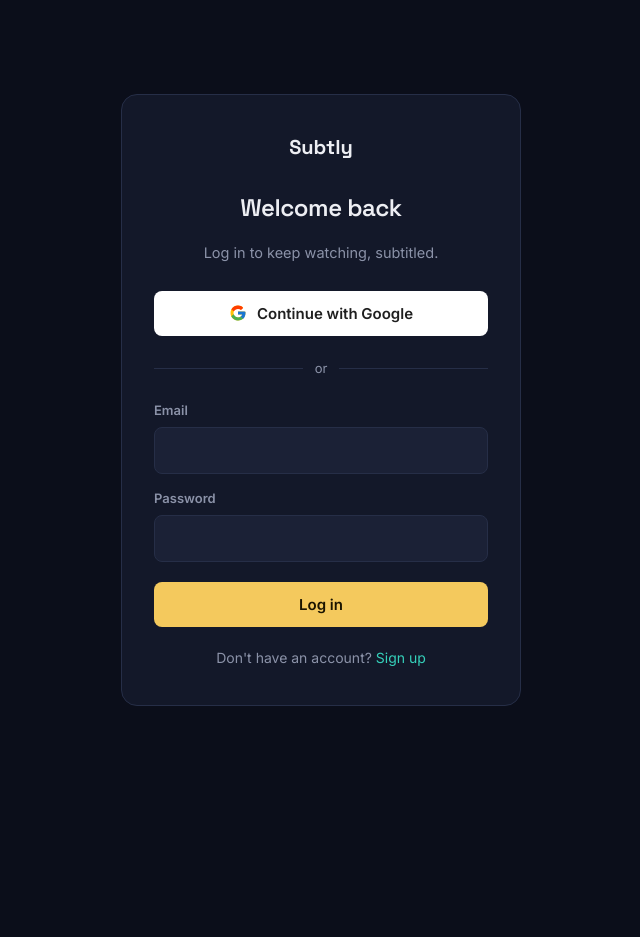
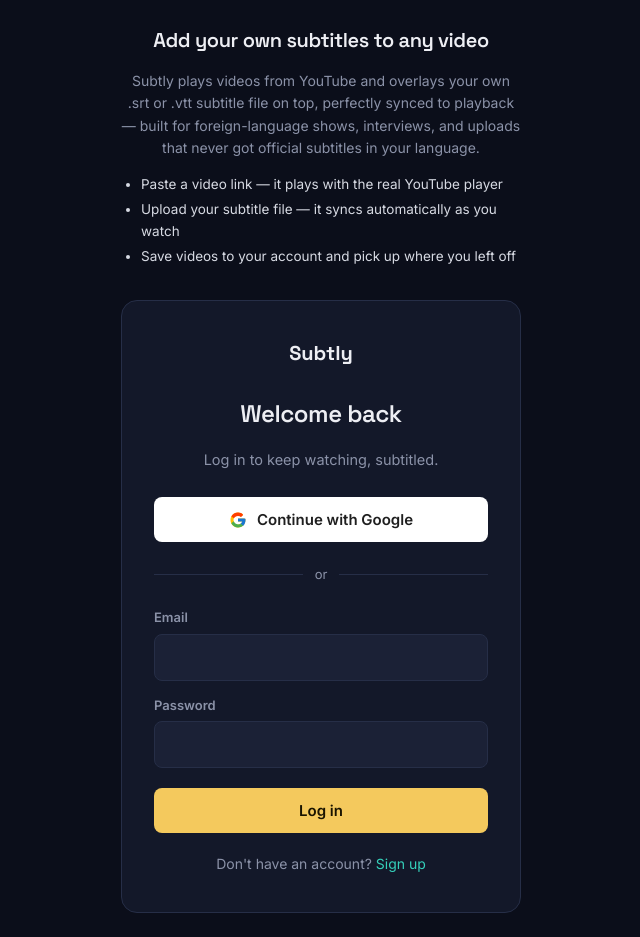
Before and after one commit to martins212/Subtly, a plain HTML site: page login.html in a window 1280 px wide. Shown: the whole page, without its empty margins (319-959 px from the left). Before the commit the page ends 800 px from the top, so only its background shows below. Drawn offline with Linux system fonts and the light colour scheme; no server answers.

Commit message:
Update login.html

```diff
--- a/login.html
+++ b/login.html
@@ -14,10 +14,35 @@
   .auth-wrap {
     min-height: 100vh;
     display: flex;
+    flex-direction: column;
     align-items: center;
     justify-content: center;
     padding: 24px;
+    gap: 28px;
   }
+  .auth-intro {
+    max-width: 400px;
+    text-align: center;
+  }
+  .auth-intro h2 {
+    font-size: 20px;
+    margin-bottom: 10px;
+  }
+  .auth-intro p {
+    color: var(--muted);
+    font-size: 14px;
+    line-height: 1.6;
+    margin-bottom: 14px;
+  }
+  .auth-intro ul {
+    text-align: left;
+    color: #d7dae3;
+    font-size: 13.5px;
+    padding-left: 20px;
+    margin: 0;
+    display: inline-block;
+  }
+  .auth-intro li { margin-bottom: 4px; }
   .auth-card {
     width: 100%;
     max-width: 400px;
@@ -72,6 +97,19 @@
 <body>
 
 <div class="auth-wrap">
+  <div class="auth-intro">
+    <h2>Add your own subtitles to any video</h2>
+    <p>
+      Subtly plays videos from YouTube and overlays your own .srt or .vtt subtitle file on top,
+      perfectly synced to playback — built for foreign-language shows, interviews, and uploads that
+      never got official subtitles in your language.
+    </p>
+    <ul>
+      <li>Paste a video link — it plays with the real YouTube player</li>
+      <li>Upload your subtitle file — it syncs automatically as you watch</li>
+      <li>Save videos to your account and pick up where you left off</li>
+    </ul>
+  </div>
   <div class="auth-card">
     <div class="auth-logo">Subtly</div>
     <h1 class="auth-title" id="form-title">Welcome back</h1>
```
